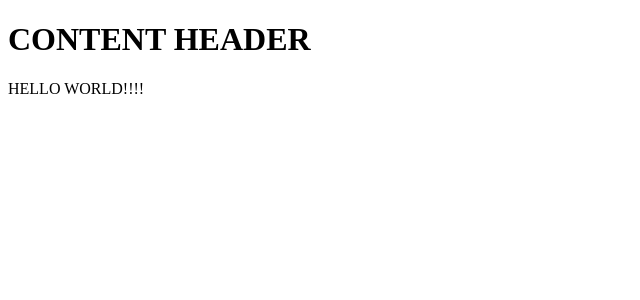
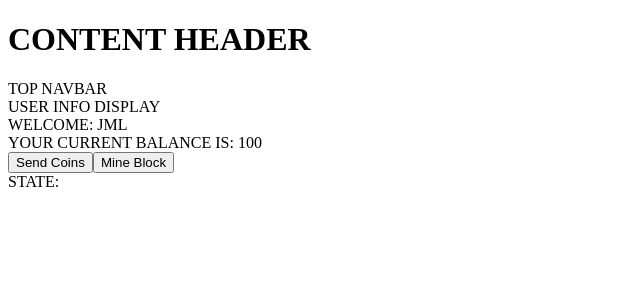
Before and after one commit to John-Michael-Long/blockchainApp, a React app: page / in a window 1280 px wide. Shown: the top 300 px of the page, without its empty margins (0-640 px from the left). Built offline with nearby package versions, Linux system fonts and the light colour scheme.

Commit message:
created inital scaffolding for front end

```diff
--- a/client/src/components/App.jsx
+++ b/client/src/components/App.jsx
@@ -1,4 +1,6 @@
 import React from 'react';
+import UserInfoDisplay from './UserInfoDisplay'
+import SendCoinsMenu from './SendCoinsMenu'
 //import axios from 'axios';
 //IMPORT OTHER COMPONENTS
 
@@ -6,15 +8,59 @@ class App extends React.Component {
   constructor(props) {
     super(props);
     this.state = {
+      username: 'JML',
+      userID: '1234',
+      currentBalance: 100,
+      sendCoinMenuDisplay: false
     };
 
     //ADD BINDINGS HERE
+    this.handleSendCoinMenuDisplayClick = this.handleSendCoinMenuDisplayClick.bind(this)
+  }
+
+  handleSendCoinMenuDisplayClick(e) {
+    this.setState({
+      sendCoinMenuDisplay: !this.state.sendCoinMenuDisplay
+    })
   }
 
   render() {
+    console.log('state:', this.state.sendCoinMenuDisplay)
+
     return (
-      <div className="container">
-        HELLO WORLD!!!!
+      <div className="app-container">
+        <nav className="navbar">
+            TOP NAVBAR
+        </nav>
+        <div className="user-info-container">
+          <UserInfoDisplay
+            username={this.state.username}
+            userID={this.state.userID}
+            currentBalance={this.state.currentBalance}
+          />
+        </div>
+        <div className="option-buttons">
+          <button
+            className="send-coins-btn"
+            onClick={this.handleSendCoinMenuDisplayClick}
+            >
+            Send Coins
+          </button>
+          <button
+            className="mine-block-btn"
+            >
+            Mine Block
+          </button>
+        </div>
+        <div className="send-coins-container">
+          {
+            this.state.sendCoinMenuDisplay &&
+            <SendCoinsMenu />
+          }
+        </div>
+        <div className="mine-block-container">
+          STATE: {this.state.sendCoinMenuDisplay}
+        </div>
       </div>
     );
   }
--- /dev/null
+++ b/client/src/components/SendCoinsMenu.jsx
@@ -0,0 +1,12 @@
+import React from 'react';
+
+const SendCoinsMenu = (props) => (
+  <div className="send-coin-details">
+    <div className="from-name">FROM: name </div>
+    <div className="from-id">FROM ID: id here </div>
+    <div className="to-name">TO: name </div>
+    <div>TO ID: id here </div>
+  </div>
+);
+
+export default SendCoinsMenu;
--- /dev/null
+++ b/client/src/components/UserInfoDisplay.jsx
@@ -0,0 +1,10 @@
+import React from 'react';
+
+const UserInfoDisplay = (props) => (
+  <div className="user-info-display">USER INFO DISPLAY
+    <div className="welcome-div">WELCOME:    { props.username }</div>
+    <div className="balance-div">YOUR CURRENT BALANCE IS: { props.currentBalance } </div>
+  </div>
+);
+
+export default UserInfoDisplay;
```
